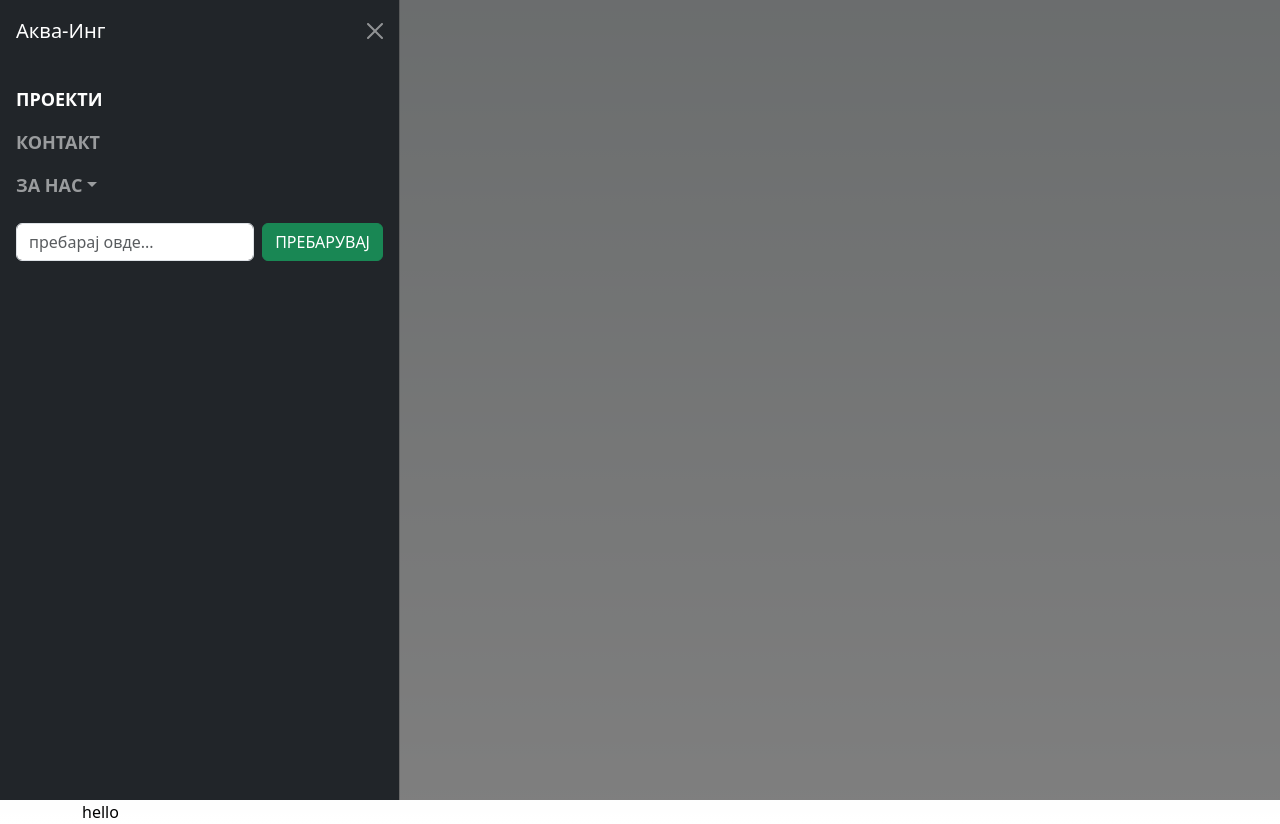
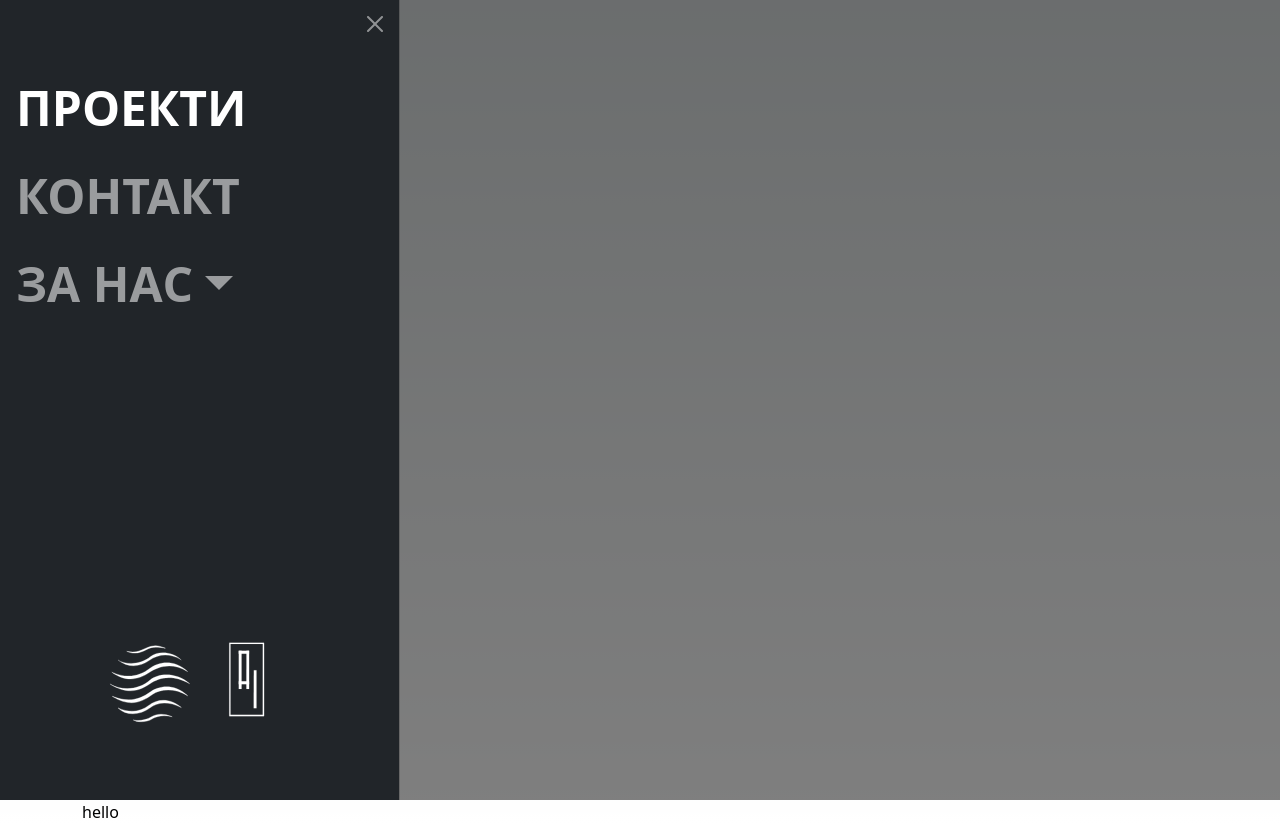
Before and after one commit to andrejdaskalov/akvaing-site, a Next.js app: page / in a window 1280 px wide. Both pictures are taken after a click on the button 40 px from the left and 27 px from the top of the page. Built offline with nearby package versions, Linux system fonts and the light colour scheme.

Commit message:
completed navbar

```diff
--- a/package.json
+++ b/package.json
@@ -6,7 +6,8 @@
     "dev": "next dev",
     "build": "next build",
     "start": "next start",
-    "lint": "next lint"
+    "lint": "next lint",
+    "export" : "next export"
   },
   "dependencies": {
     "@types/node": "20.4.2",
--- a/src/component/navbar.css
+++ b/src/component/navbar.css
@@ -1,10 +1,31 @@
+
+
+nav > div > button {
+    /* width: auto; */
+    border:none !important;
+}
+
+.navbar-nav > li {
+    font-size: 3rem;
+    font-weight: bolder;
+}
+
+.logos-navbar {
+    width: 100%;
+    height: 200px;
+}
+
+.logos-navbar > img {
+   width: 100px;
+}
+
+@media screen and (min-width: 768px) {
     nav {
         width: 80px;
         height: 100vh;
         background: #353F4F;
 
     }
-
     nav > div {
         width: 100%;
         height: 100%;
@@ -12,10 +33,6 @@ nav > div {
 
     nav > div > button {
         width: 77%;
-    border:none !important;
     }
 
-.navbar-nav > li {
-    font-size: large;
-    font-weight: bolder;
 }
--- a/src/component/navbar.tsx
+++ b/src/component/navbar.tsx
@@ -3,13 +3,13 @@ import { useEffect } from "react";
 import 'bootstrap/dist/css/bootstrap.min.css'
 import 'bootstrap-icons/font/bootstrap-icons.css'
 
-export default function Navbar(){
+export default function Navbar() {
 
     useEffect(() => {
-        document !== undefined? require('bootstrap/dist/js/bootstrap.min.js') : null;
+        document !== undefined ? require('bootstrap/dist/js/bootstrap.min.js') : null;
     }, [Router.events])
 
-    return(
+    return (
         <nav className="navbar navbar-dark bg-dark fixed-left" >
             <div className="d-flex flex-column align-items-center justify-content-start">
 
@@ -17,11 +17,16 @@ export default function Navbar(){
                     <span className="navbar-toggler-icon"></span>
                 </button>
                 <div className="offcanvas offcanvas-start text-bg-dark" id="offcanvasDarkNavbar" aria-labelledby="offcanvasDarkNavbarLabel">
+
+
                     <div className="offcanvas-header">
-                <h5 className="offcanvas-title" id="offcanvasDarkNavbarLabel">Аква-Инг</h5>
+                        {/* <h5 className="offcanvas-title" id="offcanvasDarkNavbarLabel">Аква-Инг</h5> */}
                         <button type="button" className="btn-close btn-close-white" data-bs-dismiss="offcanvas" aria-label="Close"></button>
                     </div>
-              <div className="offcanvas-body">
+
+
+                    <div className="offcanvas-body d-flex flex-column justify-content-between">
+                        <div>
                             <ul className="navbar-nav justify-content-end  flex-grow-1 pe-3">
                                 <li className="nav-item">
                                     <a className="nav-link active" aria-current="page" href="#">ПРОЕКТИ</a>
@@ -43,10 +48,16 @@ export default function Navbar(){
                                     </ul>
                                 </li>
                             </ul>
-                <form className="d-flex mt-3" role="search">
+                            {/* <form className="d-flex mt-3" role="search">
                                 <input className="form-control me-2" type="search" placeholder="пребарај овде..." aria-label="Search" />
-                  <button className="btn btn-success" type="submit">ПРЕБАРУВАЈ</button>
-                </form>
+                                <button className="btn btn-outline-success" type="submit">ПРЕБАРУВАЈ</button>
+                            </form> */}
+                        </div>
+                        <div className="d-flex flex-row justify-content-center logos-navbar" >
+                            <img src="/logo-white.svg" alt="logo" className="img-fluid" />
+                            <img src="/AI-logo_white.svg" alt="logo" className="img-fluid" />
+
+                        </div>
                     </div>
                 </div>
             </div>
```
Also changed, not shown: public/AI-logo_white.svg (added), public/logo-white.svg (added). Lines whose indentation alone changed are shown as unchanged.
